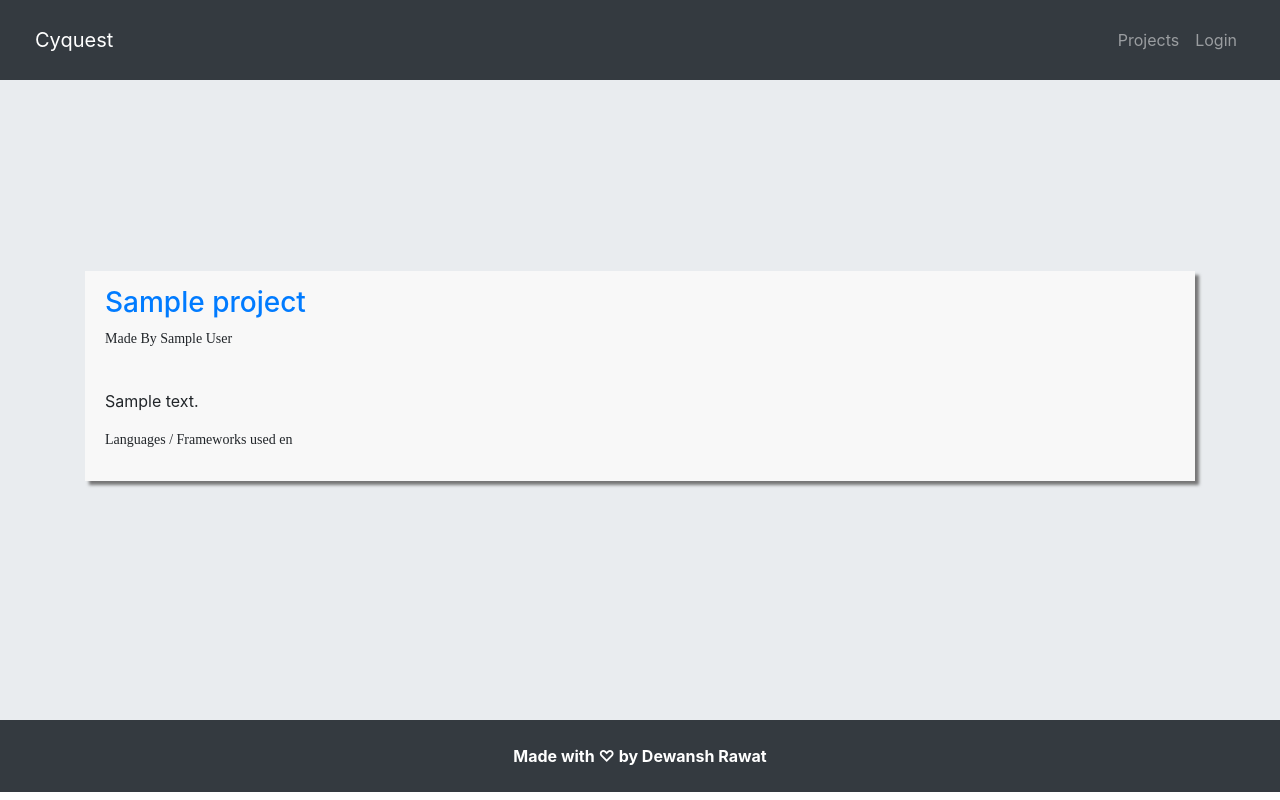
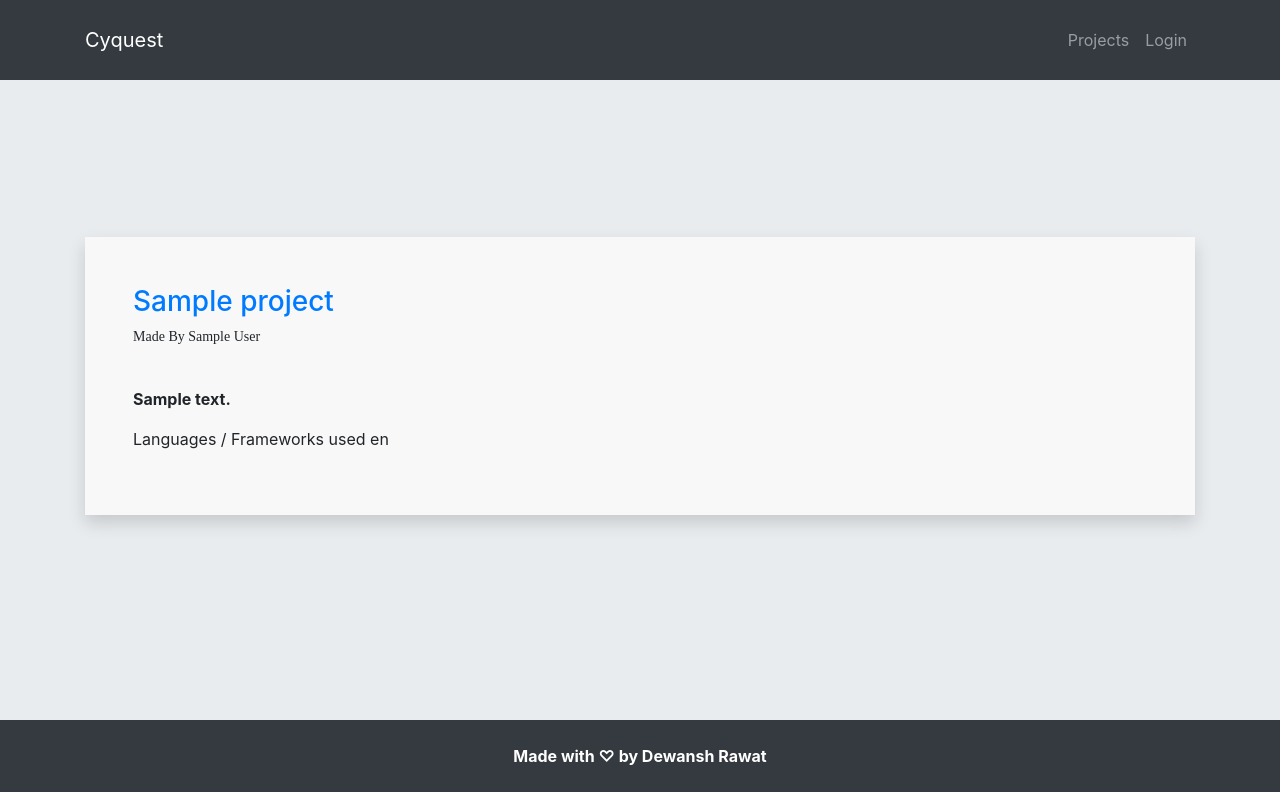
Before and after one commit to dewanshrawat15/assignments, a Django app: page /project/ in a window 1280 px wide. Run offline with Django 3.2, Linux system fonts and the light colour scheme; tables that the repository leaves empty hold one stand-in row (values such as "Sample post"); some libraries are stand-ins or nearby versions.

Commit message:
Improved Design and layout

```diff
--- a/app/templates/app/list.html
+++ b/app/templates/app/list.html
@@ -4,22 +4,18 @@
 <style type="text/css">
 
 	.projects{
-		padding-top: 15px;
-		padding-bottom: 15px;
-		padding-left: 20px;
-		padding-right: 20px;
+
 		background: #f8f8f8;
-		box-shadow: 4px 4px 3px #777;
 	}
 
 </style>
 
 	<div class="content-section">
 		{% for i in projects %}
-			<div class="projects">
+			<div class="projects shadow p-5">
 				<div class="row">
 					<div class="col-md-12">
-						<h3><a href="{% url 'project_detail' pk=i.pk %}">{{ i.title }}</a></h3>
+						<a href="{% url 'project_detail' pk=i.pk %}"><h3>{{ i.title }}</h3></a>
 					</div>
 				</div>
 				{% if loginStat == False %}
@@ -32,12 +28,12 @@
 				{% endif %}
 				<div class="row">
 					<div class="col-md-12">
-						<p>{{ i.short_description }}</p>
+						<p class="font-weight-bold">{{ i.short_description }}</p>
 					</div>
 				</div>
 				<div class="row">
 					<div class="col-md-12">
-						<p style="font-size: 14px; font-family: 'Product Sans';">Languages / Frameworks used {{ i.languages_or_Frameworks_used }}</p>
+						<p>Languages / Frameworks used {{ i.languages_or_Frameworks_used }}</p>
 					</div>
 				</div>
 			</div>
--- a/app/templates/app/project_details.html
+++ b/app/templates/app/project_details.html
@@ -7,12 +7,12 @@
                 {{ project.submitted_Date_Time }}
             </div>
         {% endif %}
-		<h1>{{ project.title }}</h1>
-        <h4 style="font-size: 16px; font-family: 'Product Sans'">Made by: {{ project.author }}</h4>
+		<h1 class="font-weight-bold mb-3">{{ project.title }}</h1>
+        <h5>Made by: {{ project.author }}</h5>
         <br>
         <p>{{ project.long_description|linebreaksbr }}</p>
         <br>
-        <p style="font-size: 16px; font-family: 'Product Sans';">Languages / Frameworks used: {{ project.languages_or_Frameworks_used|linebreaksbr }}</p>
+        <p>Languages / Frameworks used: {{ project.languages_or_Frameworks_used|linebreaksbr }}</p>
         <br><br>
         {% if loginStat == True %}
         <div class="row">
--- a/sec/templates/sec/base.html
+++ b/sec/templates/sec/base.html
@@ -30,7 +30,7 @@
 <body>
 <div class="header">
 	<nav class="navbar navbar-expand-lg navbar-dark bg-dark">
-		<div class="container-fluid">
+		<div class="container">
 			<a class="navbar-brand" href="{% url 'home' %}">Cyquest</a>
 			<button class="navbar-toggler" type="button" data-toggle="collapse" data-target="#navbarSupportedContent" aria-controls="navbarSupportedContent" aria-expanded="false" aria-label="Toggle navigation">
 			  <span class="navbar-toggler-icon"></span>
--- a/sec/templates/sec/question.html
+++ b/sec/templates/sec/question.html
@@ -5,9 +5,9 @@
 		<form method="POST">
 			{% csrf_token %}
 			<fieldset class="form-group">
-				<legend class="bottom-border mb4">Questions</legend>
-				{{ form|crispy }}
+				<h3 class="font-weight-bold mb-4">Questions</h3>
 			</fieldset>
+			{{ form|crispy }}
 			<div class="form-group">
 				<button class="btn btn-default" type="Submit">Save</button>
 			</div>
```
